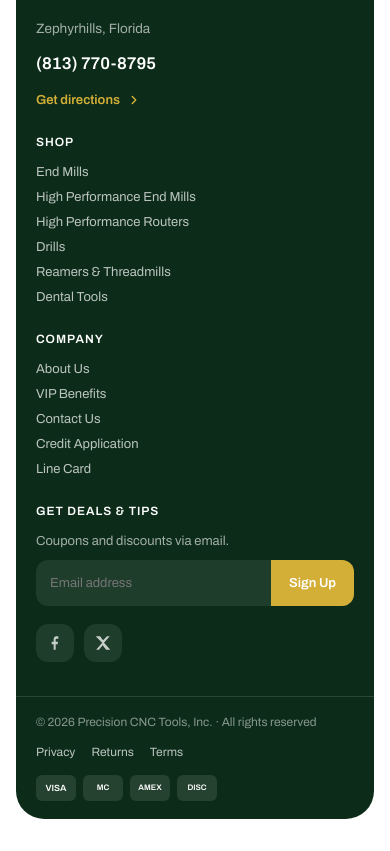
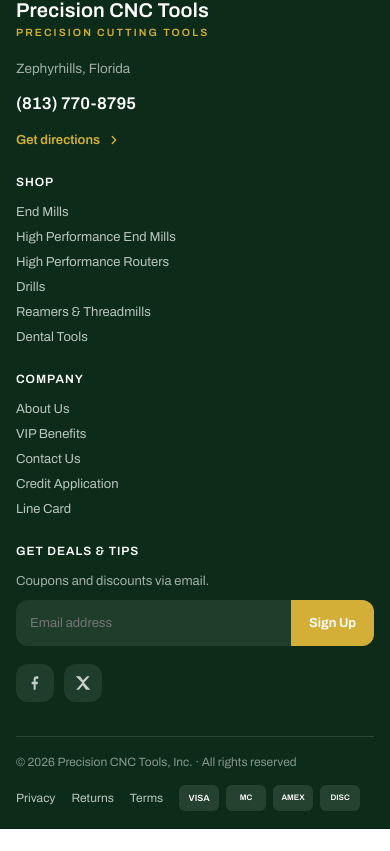
Before and after one commit to kameleyon/pct, a Next.js app: page / in a window 390 px wide. Shown: the part 1576-2427 px from the top of the page. After the commit the page ends 2405 px from the top, so only its background shows below. Built offline with nearby package versions, Linux system fonts and the light colour scheme; no server answers; the database is empty.

Commit message:
fix(footer): full-width flat-top footer (removes rounded-corner notch); align content to page width

```diff
--- a/app/globals.css
+++ b/app/globals.css
@@ -58,8 +58,8 @@
 .cat-grid{display:grid;grid-template-columns:repeat(4,1fr);gap:14px}
 .feat-grid{display:grid;grid-template-columns:repeat(4,1fr);gap:16px;grid-auto-rows:1fr}
 .vip-grid{display:grid;grid-template-columns:repeat(4,1fr);gap:14px}
-.foot-grid{display:grid;grid-template-columns:1.4fr 1fr 1fr 1fr;gap:40px;padding:52px 44px 0}
-.foot-bottom{padding:20px 44px}
+.foot-grid{display:grid;grid-template-columns:1.4fr 1fr 1fr 1fr;gap:40px;padding:52px 0 0}
+.foot-bottom{padding:20px 0}
 .pad-lg{padding:40px}
 .pad-band{padding:44px}
 .section-pad{padding:56px 0 8px}
@@ -103,8 +103,8 @@
 @media (max-width:680px){
   .wrap{padding:0 16px}
   .cat-grid{grid-template-columns:repeat(2,1fr)}
-  .foot-grid{grid-template-columns:1fr;padding:36px 20px 0}
-  .foot-bottom{padding:18px 20px}
+  .foot-grid{grid-template-columns:1fr;padding:36px 0 0}
+  .foot-bottom{padding:18px 0}
   .util-hide{display:none!important}
   .section-pad{padding:36px 0 8px}
   .hero-stats>*{padding:0 8px}
--- a/components/Footer.tsx
+++ b/components/Footer.tsx
@@ -2,8 +2,8 @@
 
 export function Footer() {
   return (
-    <div className="wrap" style={{ paddingBottom: 32 }}>
-      <footer className="pct-foot" style={{ background: 'var(--color-accent-800)', color: 'rgba(255,255,255,.72)', borderRadius: 28, overflow: 'hidden' }}>
+    <footer className="pct-foot" style={{ background: 'var(--color-accent-800)', color: 'rgba(255,255,255,.72)', marginTop: 40 }}>
+      <div className="wrap">
         <div className="foot-grid">
           <div>
             <div style={{ fontWeight: 600, fontSize: 20, color: '#fff', letterSpacing: '.01em' }}>Precision CNC Tools</div>
@@ -46,7 +46,7 @@
             </div>
           </div>
         </div>
-      </footer>
-    </div>
+      </div>
+    </footer>
   );
 }
```
